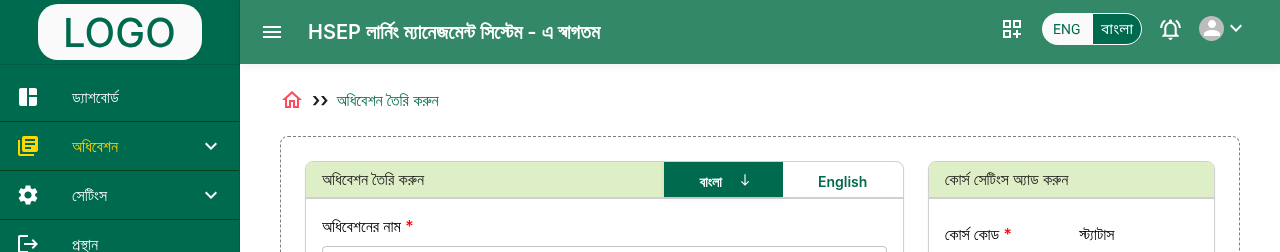
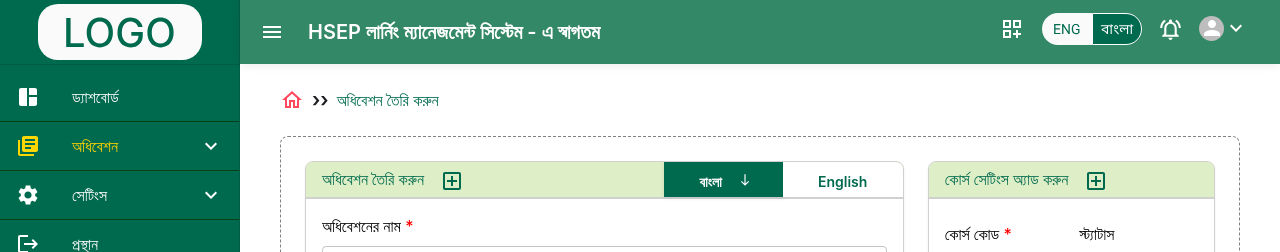
Before and after one commit to affan-habib/admin-panel, a React (Create React App) app: page /create-course in a window 1280 px wide. Shown: the top 252 px of the page. Built offline with nearby package versions, Linux system fonts and the light colour scheme; sample sign-in values are in the browser's storage.

Commit message:
button changes

```diff
--- a/src/components/cards/MainCard.tsx
+++ b/src/components/cards/MainCard.tsx
@@ -1,32 +1,46 @@
 import React from 'react';
-import {
-  Card,
-  Typography,
-  Box,
-  Stack,
-} from '@mui/material';
-
+import { Card, Typography, Box, Stack } from '@mui/material';
+import AddBoxOutlinedIcon from '@mui/icons-material/AddBoxOutlined';
 interface MainCardProps {
   title: string;
+  titleRightIcon?: boolean;
   children: React.ReactNode;
   rightButton?: React.ReactNode; // Make rightButton prop optional
 }
 
-const MainCard: React.FC<MainCardProps> = ({ title, children, rightButton }) => {
+const MainCard: React.FC<MainCardProps> = ({ title, children, rightButton, titleRightIcon }) => {
   return (
     <>
       <Card
         sx={{
           border: '1px solid #D0D0D0',
           borderRadius: '8px',
-
         }}
       >
-        <Stack sx={{ bgcolor: "#DEEEC6", height:37,borderBottom: '2px solid rgba(208, 208, 208, 1)', }} justifyContent='space-between' direction='row' alignItems='center'>
-          <Typography variant="subtitle1" sx={{ ml: 2 }}>
+        <Stack
+          sx={{
+            bgcolor: "#DEEEC6",
+            height: 37,
+            borderBottom: '2px solid rgba(208, 208, 208, 1)',
+            position: 'relative', // Set position relative
+          }}
+          direction='row'
+          alignItems='center'
+        >
+          <Typography variant="subtitle1" sx={{ ml: 2, color: "primary.main" }}>
             {title}
           </Typography>
-          <Box>
+          {titleRightIcon &&
+          <Box  sx={{ ml: 2, mt: 1 }}>
+            <AddBoxOutlinedIcon sx={{ color: "primary.main" }} />
+          </Box>
+        }
+          <Box
+          sx={{
+            position: 'absolute',
+            right: 0, // Adjust the right value based on your preference
+          }}
+          >
             {rightButton && <Box>{rightButton}</Box>}
           </Box>
         </Stack>
--- a/src/core/course/CreateCourse.tsx
+++ b/src/core/course/CreateCourse.tsx
@@ -154,6 +154,7 @@ const CreateCourse: React.FC = () => {
                 <Grid item md={8} sm={12}>
                   <MainCard
                     title={t('createCourse')}
+                    titleRightIcon={true}
                     rightButton={
                       <ButtonGroup sx={{ borderRadius: 0 }}>
                         <Button
--- a/src/core/course/EditCourse.tsx
+++ b/src/core/course/EditCourse.tsx
@@ -157,6 +157,7 @@ const EditCourse: React.FC = () => {
                 <Grid item md={8} sm={12} xs={12}>
                   <MainCard
                     title={t('createCourse')}
+                    titleRightIcon={true}
                     rightButton={
                       <ButtonGroup sx={{ borderRadius: 0 }}>
                         <Button
--- a/src/views/course/StepThree.tsx
+++ b/src/views/course/StepThree.tsx
@@ -11,7 +11,7 @@ import CroppedImgInput from 'components/form/CroppedImgInput';
 const Step3: React.FC = () => {
   const { t } = useTranslation();
   return (
-    <MainCard title={t('addCourseSettings')}>
+    <MainCard title={t('addCourseSettings')}   titleRightIcon={true}>
       <Grid container spacing={2}>
         <Grid item md={6} sm={12} xs={12}>
           <InputField
```
